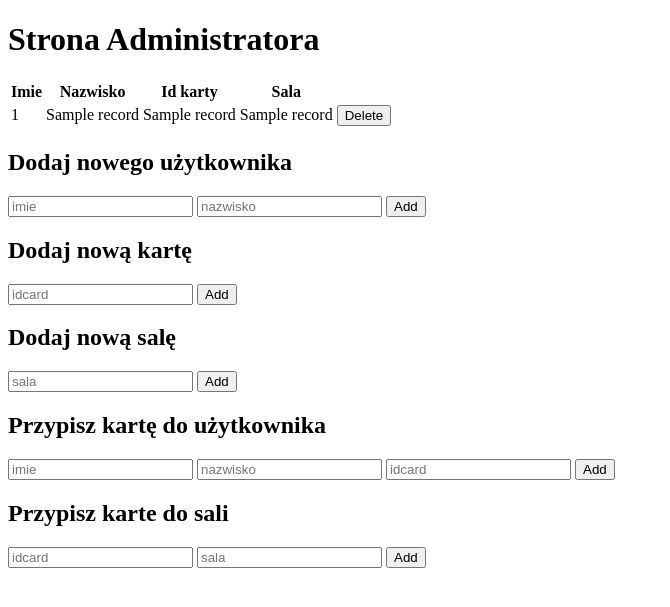
After one commit to gracuss6O/POS_RFID, a Flask app: template templates/adminpage.html in a window 1280 px wide. The commit adds this page. Shown: the top 607 px of the page, without its empty margins (0-670 px from the left). Run offline with Flask 3, Linux system fonts and the light colour scheme; the template is opened without the code that fills it: most values are stand-ins (such as "Sample title", 1, 10 or a date in 2020).

Commit message:
poprawki + panel kontrolny admina
panel dziala, musze jeszcze doprowadzic do konca mozliwosc laczenia karty z drzwiami

```diff
--- a/desktopapp.py
+++ b/desktopapp.py
@@ -1,7 +1,5 @@
 import tkinter as tk
 import requests
-from tkinter import ttk
-from tkinter import messagebox
 import sqlite3
 from tkinter import *
 
--- /dev/null
+++ b/templates/adminpage.html
@@ -0,0 +1,83 @@
+<!DOCTYPE html>
+<html>
+<head>
+    <title>Strona Administratora</title>
+</head>
+<body>
+    <h1>Strona Administratora</h1>
+    <table>
+        <tr>
+            <th>Imie</th>
+            <th>Nazwisko</th>
+            <th>Id karty</th>
+            <th>Sala</th>
+
+        </tr>
+        {% for record in records %}
+        <tr>
+            <td>{{ record[0] }}</td>
+            <td>{{ record[1] }}</td>
+            <td>{{ record[2] }}</td>
+            <td>{{ record[3] }}</td>
+            <td>
+
+                <form method="POST" action="/admin">
+                    <input type="hidden" name="action" value="delete">
+                     <input type="hidden" name="imie" value="{{ record[0] }}">
+                    <input type="hidden" name="nazwisko" value="{{ record[1] }}">
+                    <input type="hidden" name="idcard" value="{{ record[2] }}">
+                    <input type="hidden" name="sala" value="{{ record[3] }}">
+                    <button type="submit">Delete</button>
+                </form>
+
+            </td>
+        </tr>
+        {% endfor %}
+    </table>
+    <h2>Dodaj nowego użytkownika</h2>
+    <form method="POST" action="/admin">
+        <input type="hidden" name="action" value="add">
+        <input type="text" name="imie" placeholder="imie">
+        <input type="text" name="nazwisko" placeholder="nazwisko">
+        <input type="hidden" name="idcard" placeholder="idcard">
+        <input type="hidden" name="sala" placeholder="sala">
+        <button type="submit">Add</button>
+    </form>
+    <h2>Dodaj nową kartę</h2>
+    <form method="POST" action="/admin">
+        <input type="hidden" name="action" value="add">
+        <input type="hidden" name="imie" placeholder="imie">
+        <input type="hidden" name="nazwisko" placeholder="nazwisko">
+        <input type="text" name="idcard" placeholder="idcard">
+        <input type="hidden" name="sala" placeholder="sala">
+        <button type="submit">Add</button>
+    </form>
+    <h2>Dodaj nową salę</h2>
+    <form method="POST" action="/admin">
+        <input type="hidden" name="action" value="add">
+        <input type="hidden" name="imie" placeholder="imie">
+        <input type="hidden" name="nazwisko" placeholder="nazwisko">
+        <input type="hidden" name="idcard" placeholder="idcard">
+        <input type="text" name="sala" placeholder="sala">
+        <button type="submit">Add</button>
+    </form>
+    <h2>Przypisz kartę do użytkownika</h2>
+    <form method="POST" action="/admin">
+        <input type="hidden" name="action" value="update">
+        <input type="text" name="imie" placeholder="imie">
+        <input type="text" name="nazwisko" placeholder="nazwisko">
+        <input type="text" name="idcard" placeholder="idcard">
+        <input type="hidden" name="sala" placeholder="sala">
+        <button type="submit">Add</button>
+    </form>
+    <h2>Przypisz karte do sali</h2>
+    <form method="POST" action="/admin">
+        <input type="hidden" name="action" value="add">
+        <input type="hidden" name="imie" placeholder="">
+        <input type="hidden" name="nazwisko" placeholder="">
+        <input type="text" name="idcard" placeholder="idcard">
+        <input type="text" name="sala" placeholder="sala">
+        <button type="submit">Add</button>
+    </form>
+</body>
+</html>
--- a/webapp.py
+++ b/webapp.py
@@ -3,6 +3,10 @@ from flask import Flask, request, render_template, redirect, url_for
 import sqlite3
 from flask_login import UserMixin, login_manager, login_user, login_required, logout_user, current_user
 app = Flask(__name__)
+@app.route('/', methods=['GET', 'POST'])
+def base():
+    return render_template('base.html')
+
 
 @app.route('/baza', methods=['GET', 'POST'])
 def index():
@@ -15,7 +19,7 @@ def index():
 
     conn.close()
 
-    html = "<h1>RFID Card Data</h1>"
+    html = "<h1>Baza danych wprowadzonych kart RFID </h1>"
     html += "<table><tr><th>Imie</th><th>Nazwisko</th><th>ID</th><th>Sala</th></tr>"
     for row in data:
         html += f"<tr><td>{row[0]}</td><td>{row[1]}</td><td>{row[2]}</td><td>{row[3]}</td></tr>"
@@ -24,7 +28,7 @@ def index():
     return html
 
 @app.route('/login', methods=['GET', 'POST'])
-def admin():
+def login():
     conn = sqlite3.connect("workers.db")
     c = conn.cursor()
 
@@ -37,33 +41,64 @@ def admin():
         login = request.form['login']
         password = request.form['password']
 
-        # Check if login and password are correct
         if login == 'admin' and password == 'haslo':
-            # If credentials are correct, redirect to another page
             return redirect('/admin')
         else:
-            # If credentials are incorrect, render the login page again with an error message
             error = 'Invalid login or password'
             return render_template('login.html', error=error)
 
-        # Render the login page for GET requests
     return render_template('login.html')
 
 @app.route('/admin', methods=['GET', 'POST'])
 def admin_page():
-    return "Witaj admin!"
+
+    if request.method == 'POST':
+
+        imie= request.form.get('imie')#0
+        nazwisko = request.form.get('nazwisko')#0
+        idcard = request.form.get('idcard')#0
+        sala = request.form.get('sala')#0
+        action = request.form.get('action')#0
+
+
+        if action == 'add':
+            conn = sqlite3.connect('workers.db')
+            c = conn.cursor()
+            c.execute("INSERT INTO workers (imie, nazwisko, idcard, sala) VALUES (?, ?, ?, ?)",
+                      (imie, nazwisko, idcard, sala))
+            conn.commit()
+            conn.close()
+        elif action == 'update':
+            conn = sqlite3.connect('workers.db')
+            c = conn.cursor()
+            c.execute("UPDATE workers SET imie = ?, nazwisko = ?, idcard = ?, sala = ? WHERE idcard = ?",
+                      (imie, nazwisko, idcard, sala, idcard))
+            conn.commit()
+            conn.close()
+        elif action == 'delete':
+            conn = sqlite3.connect('workers.db')
+            c = conn.cursor()
+            c.execute("DELETE FROM workers WHERE imie = ? AND nazwisko = ? AND idcard = ? AND sala = ?",
+                           (imie, nazwisko, idcard, sala))
+
+            conn.commit()
+            conn.close()
+    conn = sqlite3.connect('workers.db')
+    c = conn.cursor()
+    c.execute("SELECT * FROM workers")
+    records = c.fetchall()
+    conn.close()
+
+    return render_template('adminpage.html', records=records)
 
 @app.before_request
 def require_admin():
-    # Check if the user is authenticated
+
     if not is_authenticated():
-        # If not authenticated, redirect to the login page
         return redirect(url_for('login'))
 def is_authenticated():
-    # Check if the user is authenticated
-    # Implement your authentication logic here
-    # For demonstration purposes, return a hardcoded value
-    return True  # Change this logic to suit your requirements
+
+    return True
 
 if __name__ == '__main__':
     app.run(debug=True, port=8080)
```
Also changed, not shown: templates/base.html (added, +11 -0 lines), templates/login.html (+5 -5 lines), database.db (added), workers.db.
